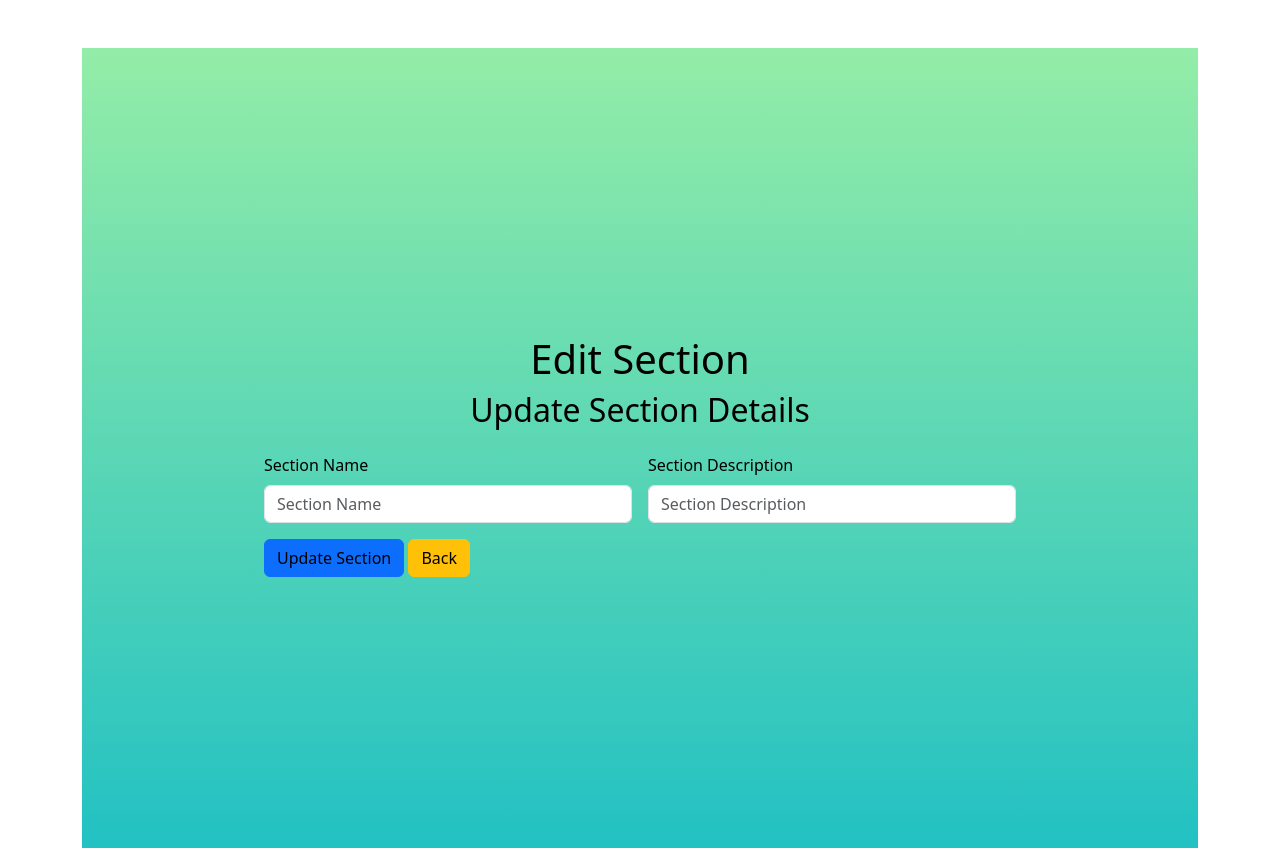
After one commit to ArnoldMathew1998/Mad-1-Library, a Flask app: page /Section/Edit/4 in a window 1280 px wide. The commit adds this page. Run offline with Flask 3, Linux system fonts and the light colour scheme; data that the repository does not hold is empty.

Commit message:
Admin section completed

```diff
--- a/Controller/login.py
+++ b/Controller/login.py
@@ -1,6 +1,9 @@
-from flask import render_template,request,redirect,url_for,session
+from flask import render_template,request,redirect,url_for,session, flash,jsonify
 import requests
+from datetime import datetime
 
+
+#-----------------------------------------------Common to both admin and user---------------------------------------------------
 def Home():
     return render_template('Login Page.html')
 
@@ -25,16 +28,7 @@ def User_login():
             return f"Error: {response.status_code}"
     return render_template('User login.html')
 
-def Admin_login():
-    if request.method == 'POST':
-        username = request.form.get('Username')
-        password = request.form.get('Password')
 
-        if password=="password" and username=="Admin":
-            return redirect(url_for('Admin_dashboard'))
-        else:
-            return "Invalid username or password"
-    return render_template('Admin login.html')
 
 def Registration():
     return render_template('registration.html')
@@ -51,5 +45,94 @@ def logout():
     session.clear()
     return redirect(url_for('Home'))
 
+
+#----------------------------------------------------Admin Area-----------------------------------------------------------------
+def Admin_login():
+    if request.method == 'POST':
+        username = request.form.get('Username')
+        password = request.form.get('Password')
+
+        if password=="password" and username=="Admin":
+            return redirect(url_for('Admin_dashboard'))
+        else:
+            return "Invalid username or password"
+    return render_template('Admin login.html')
+
+
 def Admin_dashboard():
     return render_template('Admin dashboard.html')
+
+
+def Section():
+    Book_section_get_all = 'http://127.0.0.1:5000/book_sections/all'
+    response = requests.get(Book_section_get_all)
+
+    if response.status_code == 200:
+        sections = response.json()
+        for section in sections:
+            section['date_created'] = datetime.strptime(section['date_created'][:-7], '%Y-%m-%d %H:%M:%S')
+    else:
+        sections = []
+
+    return render_template('Section.html', sections=sections)
+
+
+def Admin_add_section():
+    if request.method == 'POST':
+        section_name = request.form.get('section_name')
+        section_description = request.form.get('section_description')
+        data = {
+            'sec_name': section_name,
+            'description': section_description
+        }
+        api_url = 'http://127.0.0.1:5000/book_sections'
+        response = requests.post(api_url, json=data)
+        success = response
+        flash('success' if success else 'danger')
+        if success:
+            return redirect(url_for('Section'))
+    return render_template('add Section.html')
+
+def Admin_edit_section(sec_id):
+    if request.method == 'POST':
+        section_name = request.form.get('section_name')
+        section_description = request.form.get('section_description')
+        data = {
+            'sec_name': section_name,
+            'description': section_description
+        }
+        api_url = f'http://127.0.0.1:5000/book_sections/{sec_id}'
+        response = requests.put(api_url, json=data)
+        success = response.status_code == 200
+        flash('success' if success else 'danger')
+        if success:
+            return redirect(url_for('Section'))
+        else:
+            return redirect(url_for('Admin_dashboard'))
+    else:
+        section_details_url = f'http://127.0.0.1:5000/book_sections/{sec_id}'
+        response = requests.get(section_details_url)
+
+        if response.status_code == 200:
+            section = response.json()
+            return render_template('edit section.html', section=section)
+        return  redirect(url_for('Section'))
+
+def Admin_delete_section(sec_id):
+    if request.method == 'POST':
+        section_details_url = f'http://127.0.0.1:5000/book_sections/{sec_id}'
+        requests.delete(section_details_url)
+        return redirect(url_for('Section'))
+    return redirect(url_for('Section'))
+
+def Books():
+    sec_id = request.args.get('section_id')
+    sec_name = request.args.get('section_name')
+    Book_get_all = f'http://127.0.0.1:5000/books/all?section_id={sec_id}'
+    response = requests.get(Book_get_all)
+
+    if response.status_code == 200:
+        books = response.json()
+    else:
+        books = []
+    return render_template('books.html', books=books, sec_id=sec_id,sec_name=sec_name)
--- a/Database/models.py
+++ b/Database/models.py
@@ -1,5 +1,7 @@
 from flask_sqlalchemy import SQLAlchemy
 from sqlalchemy.orm import backref
+from datetime import datetime
+
 
 db = SQLAlchemy()
 
@@ -32,7 +34,7 @@ class Book_section(db.Model):
     __tablename__ = 'book_section'
     sec_id = db.Column(db.Integer, primary_key=True)
     sec_name = db.Column(db.String, unique=True, nullable=False)
-    date_created = db.Column(db.Date, nullable=False)
+    date_created = db.Column(db.DateTime, nullable=False, default=datetime.utcnow)
     description = db.Column(db.String, nullable=False)
     books = db.relationship('Book', backref=backref('book_section', cascade='all, delete-orphan', single_parent=True))
 
--- a/Templates/books.html
+++ b/Templates/books.html
@@ -44,7 +44,7 @@
     <div>
         <div class="container mt-4">
             <h2>Books</h2>
-            <h5>Section Id: {{ section.id }} | Section Name: {{ section.name }}</h5>
+            <h5>Section Id: {{ sec_id }} | Section Name: {{ sec_name }}</h5>
             <table class="table">
                 <thead>
                     <tr>
@@ -58,18 +58,19 @@
                     </tr>
                 </thead>
                 <tbody>
+                    {% for book in books %}
                     <tr>
                         <td><a href="/edit_book/{{ book.id }}">{{ book.id }}</a></td>
                         <td>{{ book.name }}</td>
                         <td>{{ book.author_name }}</td>
                         <td>{{ book.date_issued }}</td>
                         <td>{{ book.language }}</td>
-                        <td>{{ book.image }}</td>
                         <td>
                             <a href="/edit_book/{{ book.id }}" class="btn btn-warning btn-sm">Edit</a>
                             <a href="/delete_book/{{ book.id }}" class="btn btn-danger btn-sm">Delete</a>
                         </td>
                     </tr>
+                    {% endfor %}
                 </tbody>
             </table>
             <a href="#" class="btn btn-primary mb-3">Add New Book</a>
--- /dev/null
+++ b/Templates/edit section.html
@@ -0,0 +1,36 @@
+<!DOCTYPE html>
+<html lang="en">
+<head>
+    <meta charset="UTF-8">
+    <meta name="viewport" content="width=device-width, initial-scale=1.0">
+    <title>Edit Section</title>
+    <link href="https://cdn.jsdelivr.net/npm/bootstrap@5.3.2/dist/css/bootstrap.min.css" rel="stylesheet" integrity="sha384-T3c6CoIi6uLrA9TneNEoa7RxnatzjcDSCmG1MXxSR1GAsXEV/Dwwykc2MPK8M2HN" crossorigin="anonymous">
+    <link href="..\static\login.css" rel="stylesheet">
+</head>
+<body class="container mt-5">
+    <div class="gradient-bg1">
+    <header class="text-white p-3">
+        <h1 class="text-center text-black">Edit Section</h1>
+        <h2 class="text-center text-black">Update Section Details</h2>
+    </header>
+
+    <form class="row g-3" action="/Section/Edit/{{ section.sec_id }}" method="post">
+        <div class="col-md-6">
+            <label for="section_name" class="form-label text-black">Section Name</label>
+            <input type="text" class="form-control" id="section_name" placeholder="Section Name" name="section_name" value="{{ section.sec_name }}" required>
+        </div>
+        <div class="col-md-6">
+            <label for="section_description" class="form-label text-black">Section Description</label>
+            <input type="text" class="form-control" id="section_description" placeholder="Section Description" name="section_description" value="{{ section.description }}" required>
+        </div>
+
+        <div class="col-12">
+            <button type="submit" class="btn btn-primary text-black">Update Section</button>
+            <a href="/Section" class="btn btn-warning text-black">Back</a>
+        </div>
+    </form>
+
+    <script src="https://cdn.jsdelivr.net/npm/bootstrap@5.3.2/dist/js/bootstrap.bundle.min.js" integrity="sha384-C6RzsynM9kWDrMNeT87bh95OGNyZPhcTNXj1NW7RuBCsyN/o0jlpcV8Qyq46cDfL" crossorigin="anonymous"></script>
+</div>
+</body>
+</html>
--- a/app.py
+++ b/app.py
@@ -6,36 +6,49 @@ from API.Book import Book_api
 from API.Image import Image_api
 from API.User import User_id, User_Mail_id, User_Username
 from API.User_log import User_log_api
-from Controller.login import Home, User_login, Admin_login, Registration,user_dashboard,logout,Admin_dashboard
+import Controller.login
+
 app = Flask(__name__)
 app.config['SQLALCHEMY_DATABASE_URI'] = 'sqlite:///library.db'
 app.config['SQLALCHEMY_TRACK_MODIFICATIONS'] = False
 db.init_app(app)
 api = Api(app)
 app.config['SECRET_KEY'] = 'Mad-1-project'
+link=Controller.login
 
-# Add resources to the API
-api.add_resource(Book_api, '/books', '/books/<int:book_id>')
-api.add_resource(Book_section_api, '/book_sections', '/book_sections/<int:sec_id>')
+#----------------------------------------------Add resources to the API--------------------------------------------------------
+api.add_resource(Book_api, '/books', '/books/<int:book_id>','/books/all')
+
+api.add_resource(Book_section_api, '/book_sections', '/book_sections/<int:sec_id>','/book_sections/all')
 api.add_resource(User_log_api, '/user_logs/<int:user_id>/<int:book_id>', '/user_logs')
 
 api.add_resource(User_id, '/user/id', '/users/id/<int:user_id>')
 api.add_resource(User_Mail_id, '/user/mail/<string:mail_id>')
 api.add_resource(User_Username, '/user/username/<string:username>')
 
+api.add_resource(Image_api, '/images', '/images/<int:image_id>')
 
 
 
-api.add_resource(Image_api, '/images', '/images/<int:image_id>')
+#-------------------------------------------------Routes for web pages-----------------------------------------------------------
 
-# Routes for web pages
-app.add_url_rule('/', 'Home', Home)
-app.add_url_rule('/User_login', 'User_login', User_login, methods=['GET','POST'])
-app.add_url_rule('/Admin_login', 'Admin_login', Admin_login)
-app.add_url_rule('/Registration', 'Registration', Registration)
-app.add_url_rule('/user_dashboard/<int:user_id>','user_dashboard',user_dashboard)
-app.add_url_rule('/logout','logout',logout)
-app.add_url_rule('/Admin_dashboard','Admin_dashboard',Admin_dashboard, methods=['GET','POST'])
+app.add_url_rule('/', 'Home', link.Home)
+app.add_url_rule('/User_login', 'User_login', link.User_login, methods=['GET','POST'])
+
+app.add_url_rule('/Registration', 'Registration', link.Registration)
+app.add_url_rule('/user_dashboard/<int:user_id>','user_dashboard',link.user_dashboard)
+app.add_url_rule('/logout','logout',link.logout)
+
+# Admin routes for web page
+app.add_url_rule('/Admin_login', 'Admin_login', link.Admin_login)
+app.add_url_rule('/Admin_dashboard','Admin_dashboard',link.Admin_dashboard, methods=['GET','POST'])
+# Section -----view_Add_Edit_Delete
+app.add_url_rule('/Section','Section',link.Section)
+app.add_url_rule('/Section/Add','/Section/Add',link.Admin_add_section, methods=['GET','POST'])
+app.add_url_rule('/Section/Edit/<int:sec_id>','/Section/edit/',link.Admin_edit_section, methods=['GET','POST'])
+app.add_url_rule('/Section/Delete/<int:sec_id>','/Section/Delete/',link.Admin_delete_section, methods=['GET','POST'])
+# Books--------view_Add_Edit_Delete
+app.add_url_rule('/book','book',link.Books)
 
 
 if __name__ == '__main__':
--- a/static/login.css
+++ b/static/login.css
@@ -1,5 +1,15 @@
 .gradient-bg {
     height: 87vh;
+    background: rgb(34, 193, 195);
+    background: linear-gradient(0deg, rgba(34,193,195,1) 0%, rgba(148,237,167,1) 100%, rgba(166,181,105,1) 100%, rgba(253,174,45,1) 100%);
+    color: #fff;
+    display: flex;
+    justify-content: center;
+    align-items: center;
+    flex-direction: column; /* Added to align items vertically */
+}
+.gradient-bg1 {
+    height: 100vh;
     background: rgb(34, 193, 195);
     background: linear-gradient(0deg, rgba(34,193,195,1) 0%, rgba(148,237,167,1) 100%, rgba(166,181,105,1) 100%, rgba(253,174,45,1) 100%);
     color: #fff;
```
Also changed, not shown: API/Book.py (+32 -14 lines), API/Book_section.py (+25 -17 lines), Templates/Admin dashboard.html (+5 -11 lines), Templates/Section.html (+8 -5 lines), Templates/add Section.html (added, +34 -0 lines), Templates/add book.html (added, +77 -0 lines), Templates/piechart.html (added, +60 -0 lines), instance/library.db.
